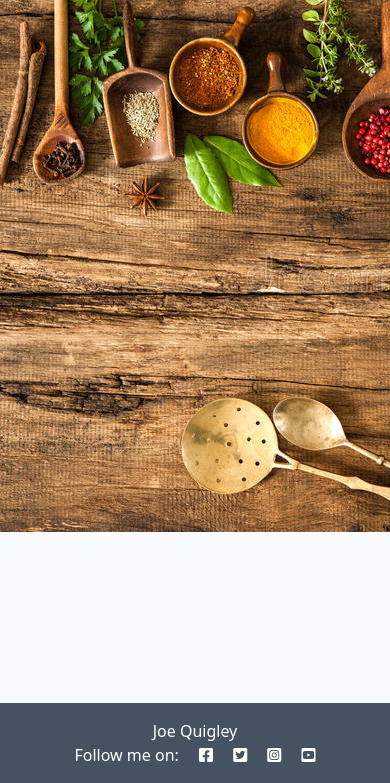
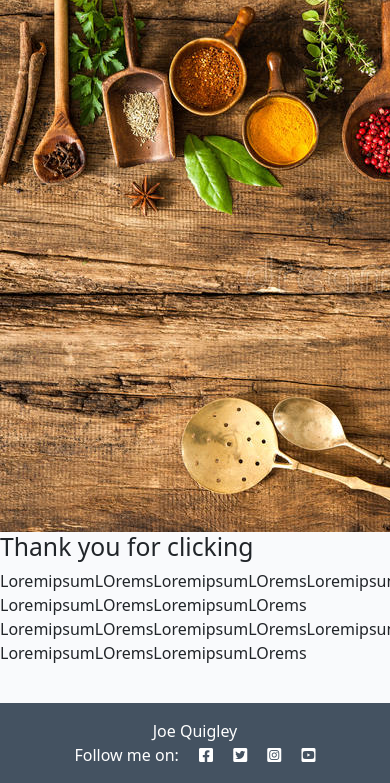
Before and after one commit to JoeQuigley1/Cookbook-PP4, a Django app: page /about/ in a window 390 px wide; the page is wider, and only the part inside the window is pictured. Shown: the part 61-844 px from the top of that part. Run offline with Django 3.2, Linux system fonts and the light colour scheme; the visitor is signed in with stand-in values (Sample User, id 1).

Commit message:
Add initial styling to about page

```diff
--- a/templates/about.html
+++ b/templates/about.html
@@ -4,12 +4,24 @@
 
 {% load static %}
 
-<div class="col about-page">
+<div class="">
     <div class="row">
         <div class="col-md-8">
             <img src="{% static 'images/cookbook-img.jpg' %}" alt="image of a cookbook ">
         </div>
+        <div class="col-md-4">
+            <h2>
+                Thank you for clicking
+            </h2>
+            <p>
+                LoremipsumLOremsLoremipsumLOremsLoremipsumLOremsLoremipsumLOrems
+                LoremipsumLOremsLoremipsumLOrems
+                LoremipsumLOremsLoremipsumLOremsLoremipsumLOremsLoremipsumLOrems
+                LoremipsumLOremsLoremipsumLOrems
+            </p>
+        </div>
     </div>
+
 
 </div>
 
--- a/templates/base.html
+++ b/templates/base.html
@@ -37,6 +37,9 @@
                     <li class="nav-item">
                         <a class="nav-link active" aria-current="page" href="{% url 'home' %}">Home</a>
                     </li>
+                    <li class="nav-item">
+                        <a class="nav-link" href="{% url 'about' %}">About Us</a>
+                    </li>
                     {% if user.is_authenticated %}
                     <li class="nav-item">
                         <a class="nav-link" href="{% url 'account_logout' %}">Logout</a>
@@ -47,9 +50,6 @@
                     </li>
                     <li class="nav-item">
                         <a class="nav-link" href="{% url 'account_login' %}">Login</a>
-                    </li>
-                    <li class="nav-item">
-                        <a class="nav-link" href="{% url 'about' %}">About Us</a>
                     </li>
                     {% endif %}
                 </ul>
```
Also changed, not shown: static/css/style.css (+16 -0 lines).
